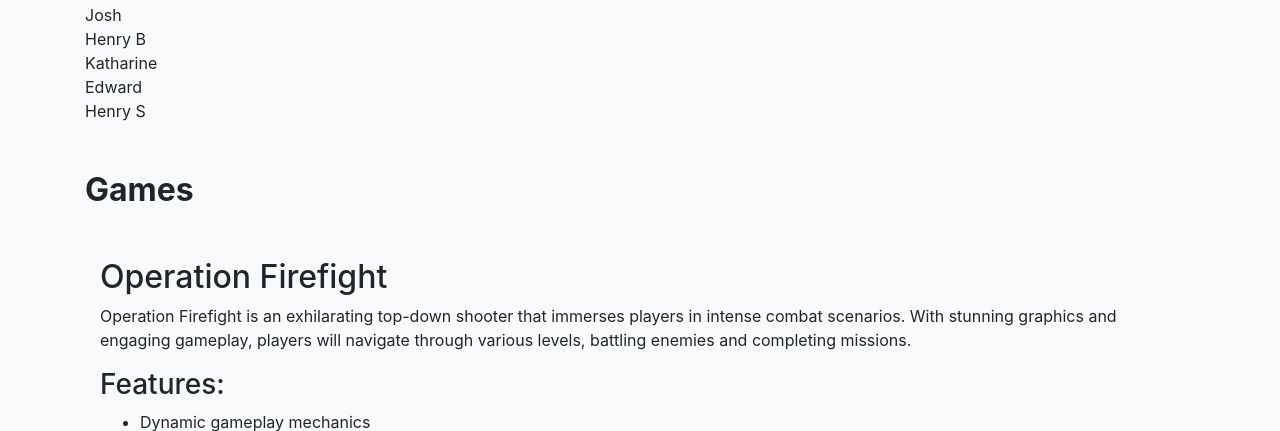
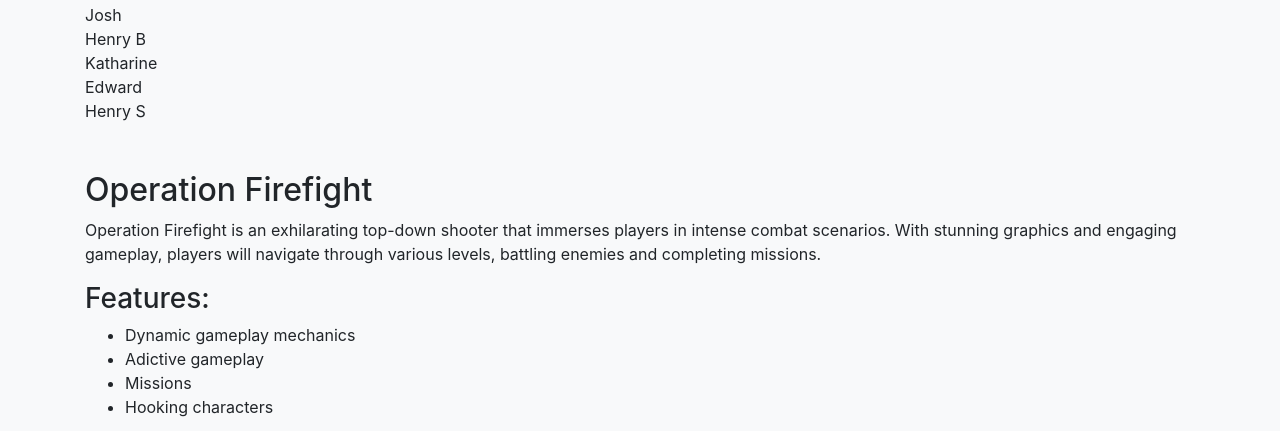
Before and after one commit to JoshRuds/CX, a plain HTML site: page index.html in a window 1280 px wide. Shown: the part 335-766 px from the top of the page. Drawn offline with nearby package versions, Linux system fonts and the light colour scheme.

Commit message:
Update index.html

```diff
--- a/index.html
+++ b/index.html
@@ -46,8 +46,6 @@
         <p>We are a group of young game developers (age 11-12), eager to succeed</p>
         <p>Josh<br>Henry B<br>Katharine<br>Edward<br>Henry S</p>
     </div>
-    <div class="container mt-5" id="games">
-        <h2><strong>Games</strong></h2>
     <div class="container mt-5" id="operation-firefight">
         <h2>Operation Firefight</h2>
         <p>Operation Firefight is an exhilarating top-down shooter that immerses players in intense combat scenarios. With stunning graphics and engaging gameplay, players will navigate through various levels, battling enemies and completing missions.</p>
@@ -62,7 +60,7 @@
         <iframe frameborder="0" src="https://itch.io/embed/3250991?linkback=true" width="552" height="167"><a href="https://joshruds.itch.io/attack-early-access">Operation Firefight Early Access by JoshRuds</a></iframe>
         <p>Join the battle and experience the thrill of Operation Firefight. Available on Windows.</p>
     </div>
-    </div>
+
 
     <div class="container mt-5" id="contact">
         <h2>Contact</h2>
```
Lines whose indentation alone changed are shown as unchanged.
